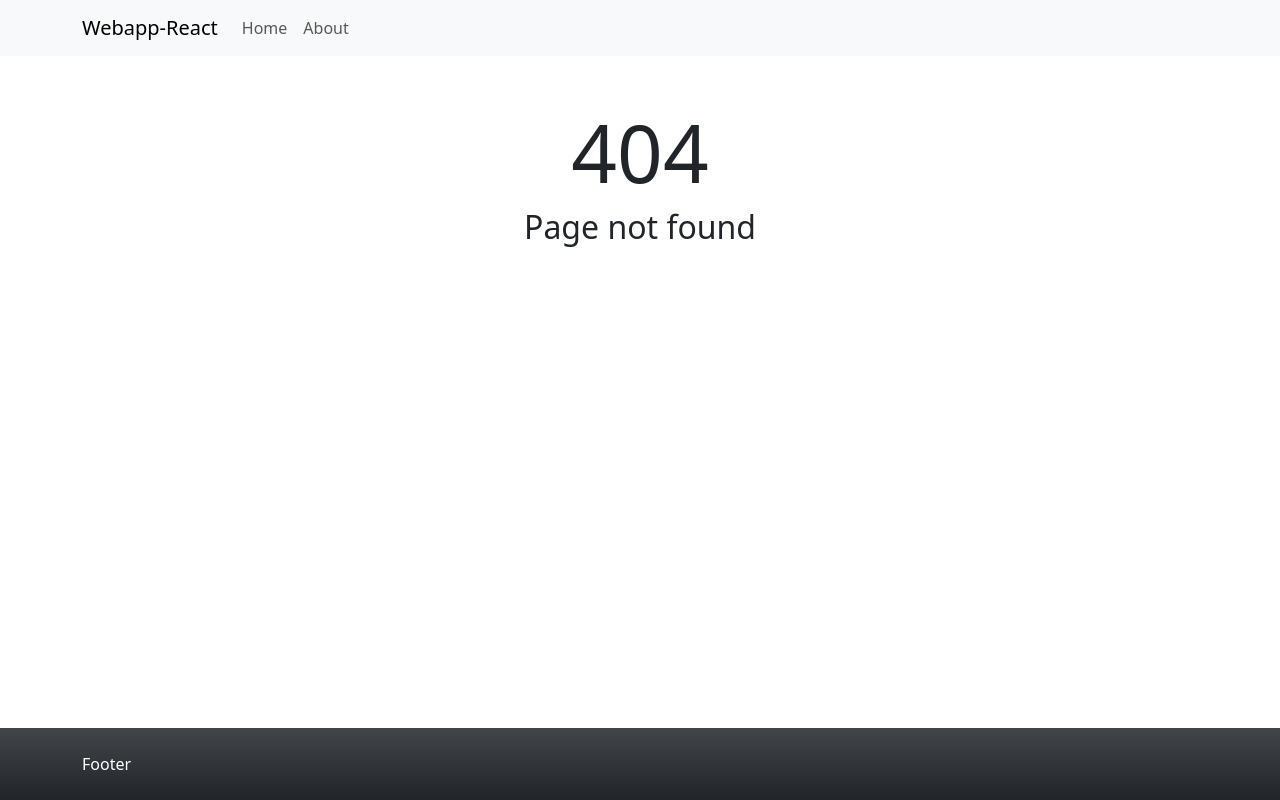
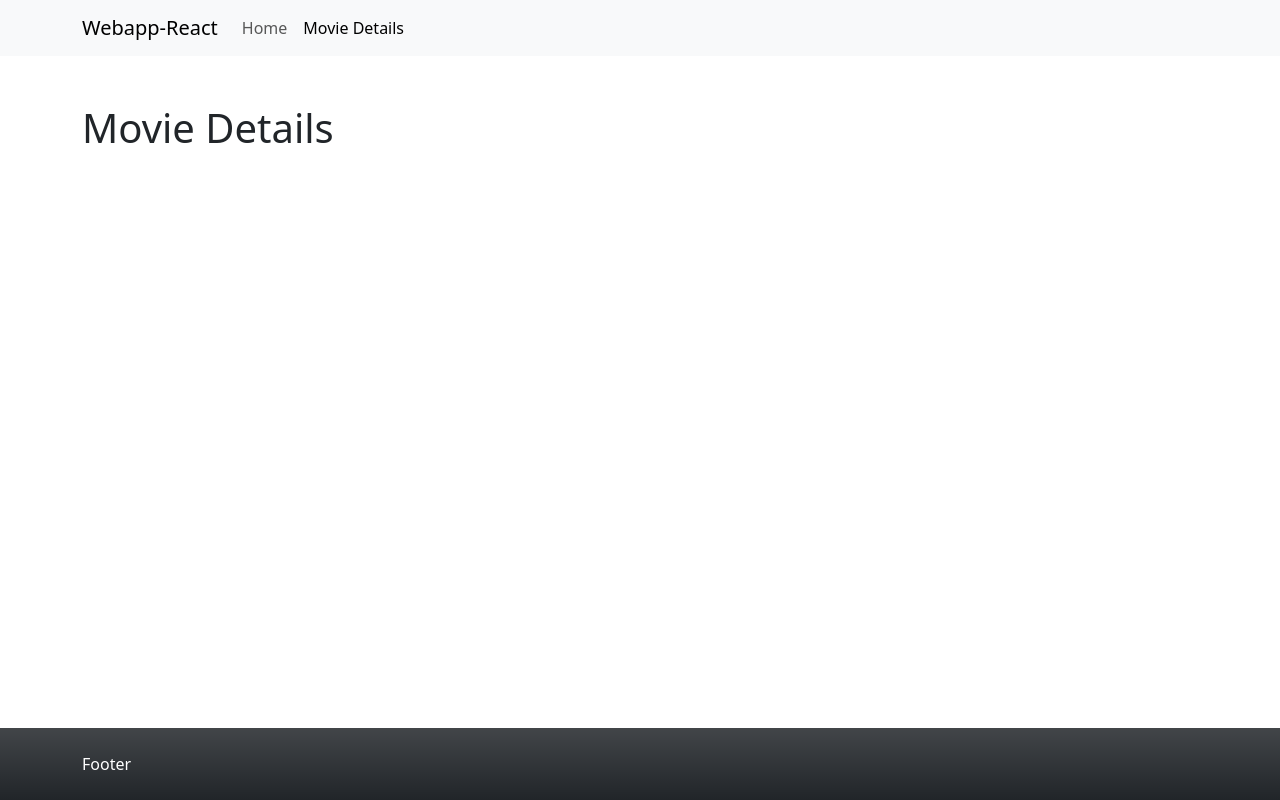
Before and after one commit to donatimar/webapp-react, a React (Vite) app: page /moviedetail in a window 1280 px wide. Before the commit this address had no page. Built offline with nearby package versions, Linux system fonts and the light colour scheme.

Commit message:
Milestone 2

```diff
--- a/src/App.jsx
+++ b/src/App.jsx
@@ -5,7 +5,7 @@ import DefaultLayout from "./layouts/DefaultLayout";
 
 // pages
 import HomePage from "./pages/HomePage";
-import AboutPage from "./pages/AboutPage";
+import MovieDetail from "./pages/MovieDetail";
 import NotFoundPage from "./pages/NotFoundPage";
 
 function App() {
@@ -14,7 +14,7 @@ function App() {
       <Routes>
         <Route Component={DefaultLayout}>
           <Route path="/" Component={HomePage} />
-          <Route path="/about" Component={AboutPage} />
+          <Route path="/moviedetail" Component={MovieDetail} />
           <Route path="*" Component={NotFoundPage} />
         </Route>
       </Routes>
--- a/src/components/Navbar.jsx
+++ b/src/components/Navbar.jsx
@@ -26,8 +26,8 @@ export default function Navbar() {
               </NavLink>
             </li>
             <li className="nav-item">
-              <NavLink className="nav-link" to="/about">
-                About
+              <NavLink className="nav-link" to="/moviedetail">
+                Movie Details
               </NavLink>
             </li>
           </ul>
--- a/src/pages/AboutPage.jsx
+++ /dev/null
@@ -1,7 +0,0 @@
-export default function AboutPage() {
-  return (
-    <div className="container py-5">
-      <h1>About</h1>
-    </div>
-  );
-}
--- /dev/null
+++ b/src/pages/MovieDetail.jsx
@@ -0,0 +1,7 @@
+export default function MovieDetail() {
+  return (
+    <div className="container py-5">
+      <h1>Movie Details</h1>
+    </div>
+  );
+}
```
